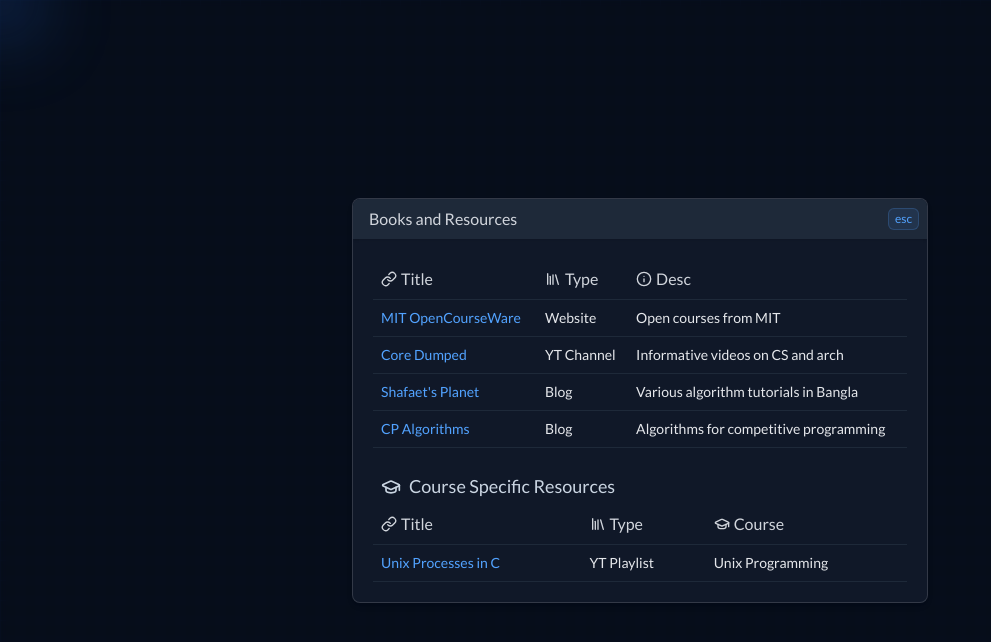
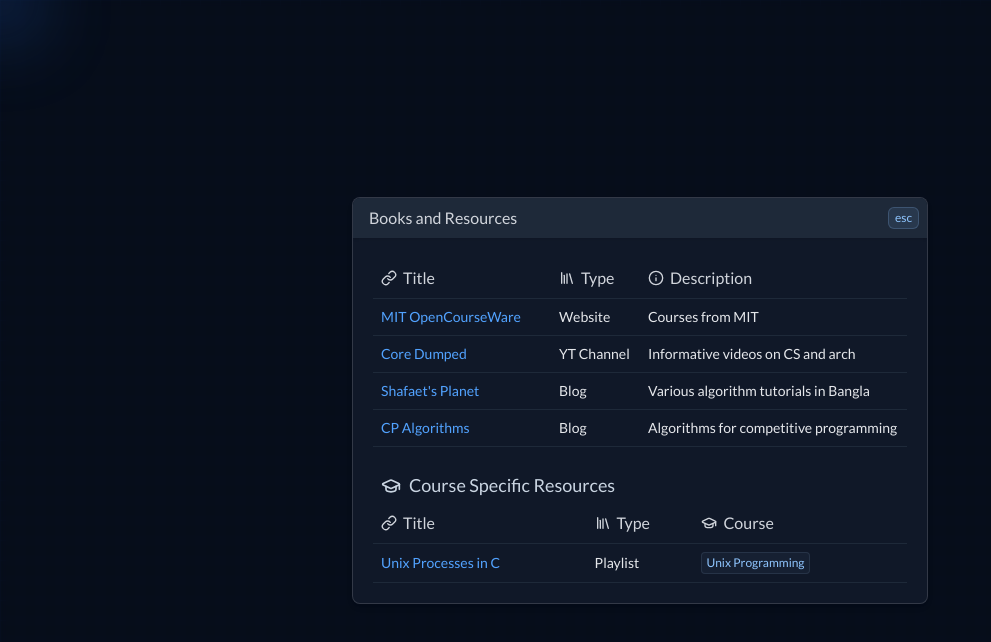
Before and after one commit to mehedirm6244/ruetece24, a React (Vite) app: page / in a window 1280 px wide. Both pictures are taken after a click on the button "Resources". Shown: the top 642 px of the page, without its empty margins (0-991 px from the left). Built offline with nearby package versions, Linux system fonts and the light colour scheme.

Commit message:
Improve table layout

```diff
--- a/src/components/index/CurriculumModal.tsx
+++ b/src/components/index/CurriculumModal.tsx
@@ -13,7 +13,7 @@
           <a href={CurriculumPdf}>
             <button
               className="font-medium text-sm text-blue-400 bg-blue-400/7 hover:bg-blue-400/15 border border-blue-400/15 rounded-lg px-3 py-1.5"
-            >
+              >
               <File size={16} className="-mt-0.5 inline mr-1" />
               Curriculum PDF
             </button>
--- a/src/components/index/EventsModal.tsx
+++ b/src/components/index/EventsModal.tsx
@@ -10,10 +10,10 @@
           <table className="min-w-full text-left border-collapse table-auto">
             <thead>
               <tr className="border-b border-gray-800">
-                <th className="p-2 font-medium text-gray-300">
+                <th className="p-2 font-medium text-gray-300 w-2/3">
                   <Star size="16" className="inline -mt-0.5 mr-1"/>Event
                 </th>
-                <th className="p-2 font-medium text-gray-300">
+                <th className="p-2 font-medium text-gray-300 w-1/3">
                   <Calendar size="16" className="inline -mt-0.5 mr-1"/>Date
                 </th>
               </tr>
@@ -27,7 +27,7 @@
                       target="_blank"
                       rel="noopener noreferrer"
                       className=""
-                    >
+                      >
                       {event.title}
                     </a>
                   </td>
--- a/src/components/index/ResourceData.ts
+++ b/src/components/index/ResourceData.ts
@@ -2,7 +2,13 @@
   title: string,
   type: string,
   desc?: string,
-  course?: string,
+  url: string,
+}
+
+type CourseResourceType = {
+  title: string,
+  type: string,
+  courses: string[],
   url: string,
 }
 
@@ -10,7 +16,7 @@
   {
     title: 'MIT OpenCourseWare',
     type: 'Website',
-    desc: 'Open courses from MIT',
+    desc: 'Courses from MIT',
     url: 'https://ocw.mit.edu/courses/'
   },
   {
@@ -33,11 +39,11 @@
   }
 ]
 
-export const CourseResourceData: ResourceType[] = [
+export const CourseResourceData: CourseResourceType[] = [
   {
     title: 'Unix Processes in C',
-    type: 'YT Playlist',
-    course: 'Unix Programming',
+    type: 'Playlist',
+    courses: ['Unix Programming'],
     url: 'https://www.youtube.com/playlist?list=PLfqABt5AS4FkW5mOn2Tn9ZZLLDwA3kZUY'
   }
 ]
--- a/src/components/index/ResourcesModal.tsx
+++ b/src/components/index/ResourcesModal.tsx
@@ -12,14 +12,14 @@
           <table className="min-w-full text-left border-collapse table-auto">
             <thead>
               <tr className="border-b border-gray-800">
-                <th className="p-2 font-medium text-gray-300">
-                  <Link size="16" className="inline -mt-0.5 mr-1"/>Title
+                <th className="p-2 font-medium text-gray-300 w-1/3">
+                  <Link size="16" className="inline -mt-0.5 mr-1.5"/>Title
                 </th>
-                <th className="p-2 font-medium text-gray-300">
-                  <Library size="16" className="inline -mt-0.5 mr-1"/>Type
+                <th className="p-2 font-medium text-gray-300 w-1/6">
+                  <Library size="16" className="inline -mt-0.5 mr-1.5"/>Type
                 </th>
-                <th className="p-2 font-medium text-gray-300">
-                  <Info size="16" className="inline -mt-0.5 mr-1"/>Desc
+                <th className="p-2 font-medium text-gray-300 w-1/2">
+                  <Info size="16" className="inline -mt-0.5 mr-1.5"/>Description
                 </th>
               </tr>
             </thead>
@@ -32,7 +32,7 @@
                       target="_blank"
                       rel="noopener noreferrer"
                       className=""
-                    >
+                      >
                       {resource.title}
                     </a>
                   </td>
@@ -55,14 +55,14 @@
           <table className="min-w-full text-left border-collapse table-auto">
             <thead>
               <tr className="border-b border-gray-800">
-                <th className="p-2 font-medium text-gray-300">
-                  <Link size="16" className="inline -mt-0.5 mr-1"/>Title
+                <th className="p-2 font-medium text-gray-300 w-2/5">
+                  <Link size="16" className="inline -mt-0.5 mr-1.5"/>Title
                 </th>
-                <th className="p-2 font-medium text-gray-300">
-                  <Library size="16" className="inline -mt-0.5 mr-1"/>Type
+                <th className="p-2 font-medium text-gray-300 w-1/5">
+                  <Library size="16" className="inline -mt-0.5 mr-1.5"/>Type
                 </th>
-                <th className="p-2 font-medium text-gray-300">
-                  <GraduationCap size="16" className="inline -mt-0.5 mr-1"/>Course
+                <th className="p-2 font-medium text-gray-300 w-2/5">
+                  <GraduationCap size="16" className="inline -mt-0.5 mr-1.5"/>Course
                 </th>
               </tr>
             </thead>
@@ -75,12 +75,20 @@
                       target="_blank"
                       rel="noopener noreferrer"
                       className=""
-                    >
+                      >
                       {resource.title}
                     </a>
                   </td>
                   <td className="p-2 text-gray-200">{resource.type}</td>
-                  <td className="p-2 text-gray-200 break-all">{resource.course}</td>
+                  <td className="p-2 text-gray-200 break-all">
+                    <div className="flex flex-row gap-1.5 flex-wrap">
+                      {resource.courses?.map((course, index) => (
+                        <span key={index} className="bg-blue-300/5 text-blue-300 px-1 py-0.5 text-xs rounded border border-blue-200/10">
+                          {course}
+                        </span>
+                      ))}
+                    </div>
+                  </td>
                 </tr>
               ))}
             </tbody>
--- a/src/components/ui/Modal.tsx
+++ b/src/components/ui/Modal.tsx
@@ -36,21 +36,21 @@
         fixed top-0 left-0 h-screen w-screen touch-none z-40 flex justify-center items-center ${isClosing ? 'backdrop-blur-none bg-black/0' : 'backdrop-blur-xs bg-gray-900/30'}
       `}
       onClick={handleExit}
-    >
+      >
       {/* Modal */}
       <div
         className={`
           bg-gray-900 relative border sm:max-h-[90%] border-gray-100/15 sm:rounded-lg shadow-md overflow-hidden w-full sm:w-lg md:w-xl  ${isClosing ? 'animate-modal-out' : 'animate-modal-in'}
         `}
         onClick={(e) => { e.stopPropagation(); }}
-      >
+        >
         {/* Title Bar */}
         <div className="bg-gray-800 p-3 sm:p-2 flex flex-row justify-between items-center sticky top-0 left-0 w-full shadow-sm">
           <p className="px-2">{caption}</p>
           <button
-            className="bg-blue-400/10 hover:bg-blue-400/20 border border-blue-400/20 px-1.5 py-0.5 rounded-md text-xs text-blue-400"
+            className="bg-blue-300/10 hover:bg-blue-300/20 border border-blue-300/20 px-1.5 py-0.5 rounded-md text-xs text-blue-300"
             onClick={handleExit}
-          >
+            >
             esc
           </button>
         </div>
```
Also changed, not shown: src/App.tsx (+2 -2 lines).
